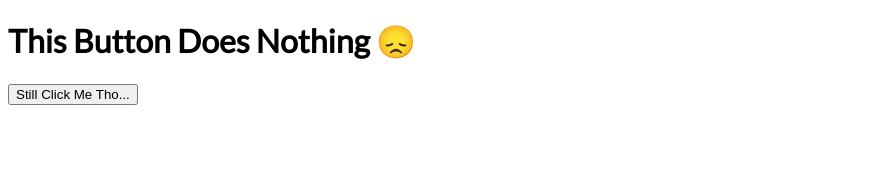
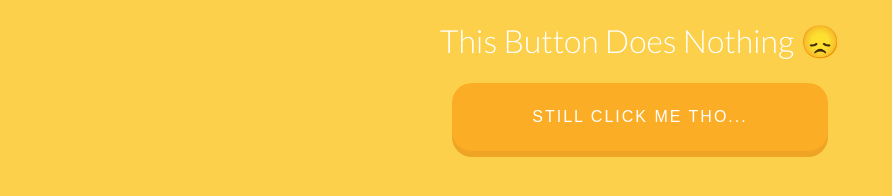
Before and after one commit to charlesmartinreed/web-development-advanced-course, a plain HTML site: page CSS-Animations/index.html in a window 1280 px wide. Shown: the whole page, without its empty margins (0-892 px from the left). Drawn offline with Linux system fonts and the light colour scheme.

Commit message:
Complete button hover/active animation exercise.

```diff
--- a/CSS-Animations/style.css
+++ b/CSS-Animations/style.css
@@ -1,5 +1,45 @@
 @import url('https://fonts.googleapis.com/css?family=Lato:300,400');
 
 body {
+	background-color: #fcd04b;
 	font-family: 'Lato', sans-serif;
+	color: white;
 }
+
+h1 {
+	text-align: center;
+	font-weight: 300;
+}
+
+.btn {
+	/* remove the base styles */
+	outline: none;
+	border: none;
+	cursor: pointer;
+	display: block;
+	position: relative;
+	background-color: #fcad26;
+	font-size: 16px;
+	font-weight: 300px;
+	color: white;
+	text-transform: uppercase;
+	letter-spacing: 2px;
+	padding: 25px 80px;
+	margin: 0 auto;
+
+	/* box-shadow, border radius */
+	border-radius: 20px;
+	/* x-offset, y-offset, shadow color */
+	box-shadow: 0 6px #efa424;
+}
+
+.btn:hover {
+	box-shadow: 0 4px #efa424;
+	/* we shift the button down from the top by the same amount we shrink the box-shadow*/
+	top: 2px;
+}
+
+.btn:active {
+	box-shadow: none;
+	top: 6px;
+}
```
